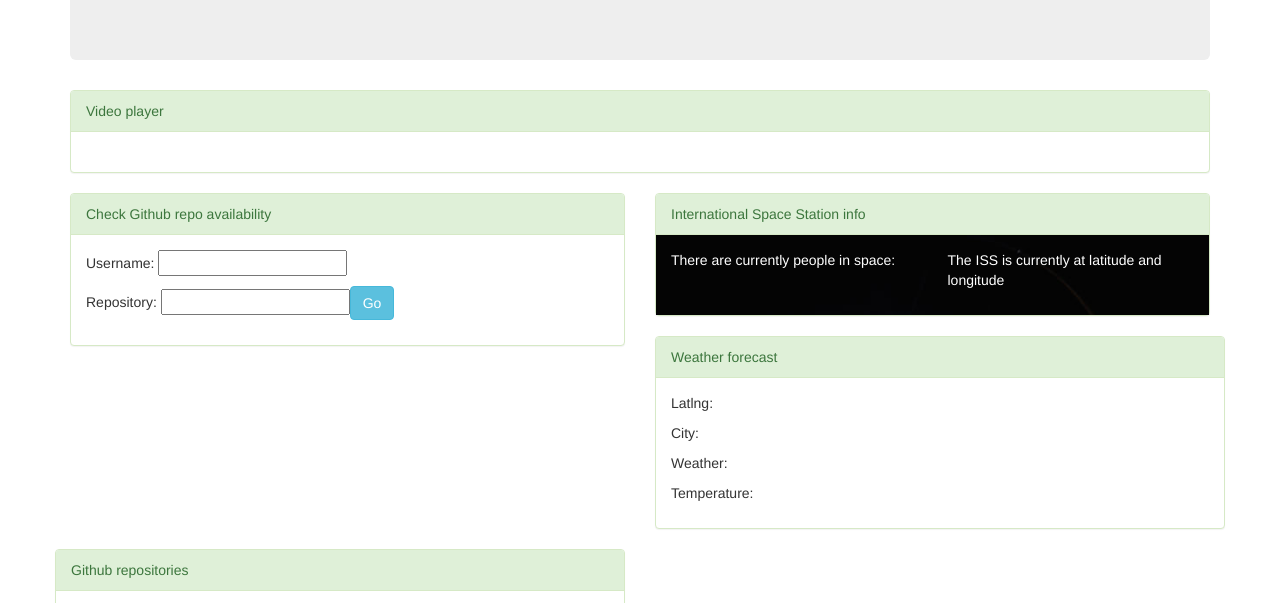
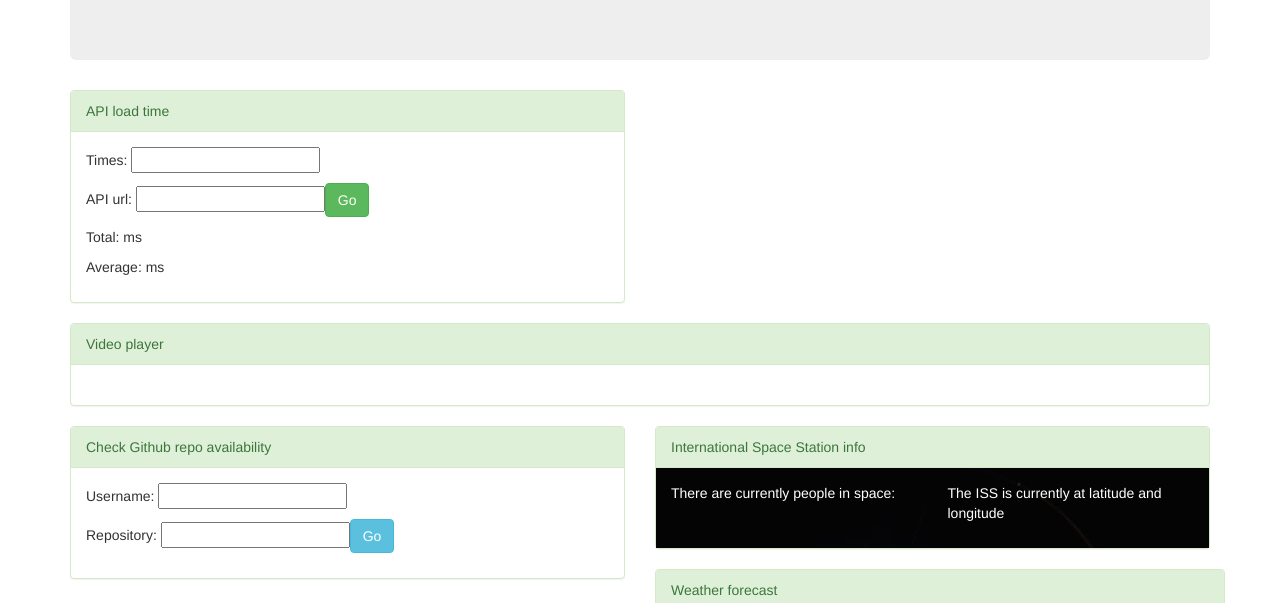
Before and after one commit to matiboy/learning-javascript-promises, a plain HTML site: page index.html in a window 1280 px wide. Shown: the part 180-783 px from the top of the page. Drawn offline with nearby package versions, Linux system fonts and the light colour scheme; some packages are replaced by stand-ins of ours; a script that the page names is missing.

Commit message:
Cleanup and markup

```diff
--- a/app.js
+++ b/app.js
@@ -23,8 +23,6 @@ angular.module('SmashBoard', []).controller('TvController', function($scope, $ht
     var playerLoading = $q.defer();
     var playerReady = playerLoading.promise;
     $scope.status = [];
-
-    playerLoading.reject('No player');
 
     window.onPlayerEvent = function(events) {
         if(events[0].event === 'playerInit') {
@@ -54,7 +52,7 @@ angular.module('SmashBoard', []).controller('TvController', function($scope, $ht
         $scope.status.push('Loading video onto player');
         var player = results[0];
         var video = results[1];
-        player.loadVideo(video._id);
+        // player.loadVideo(video._id);
     }, function(message) {
         window.alert(message);
     })
--- a/index.html
+++ b/index.html
@@ -18,6 +18,20 @@
       <div class="jumbotron">
         <h1>SmashBoard</h1>
         <p>Promises, promises, not only words...</p>
+      </div>
+      <div class="row">
+        <div class="col-xs-6" ng-controller="LoadtimeController">
+          <div class="panel panel-success">
+            <div class="panel-heading">API load time</div>
+            <div class="panel-body">
+              <p>Times: <input ng-model="times"></p>
+              <p>API url: <input ng-model="url"><button ng-click="check()" class="btn btn-success">Go</button>
+              </p>
+              <p>Total: <span ng-bind="duration"></span>ms</p>
+              <p>Average: <span ng-bind="average"></span>ms</p>
+            </div>
+          </div>
+        </div>
       </div>
       <div class="row">
         <div class="col-xs-12" ng-controller="VideoPlayerController">
```
